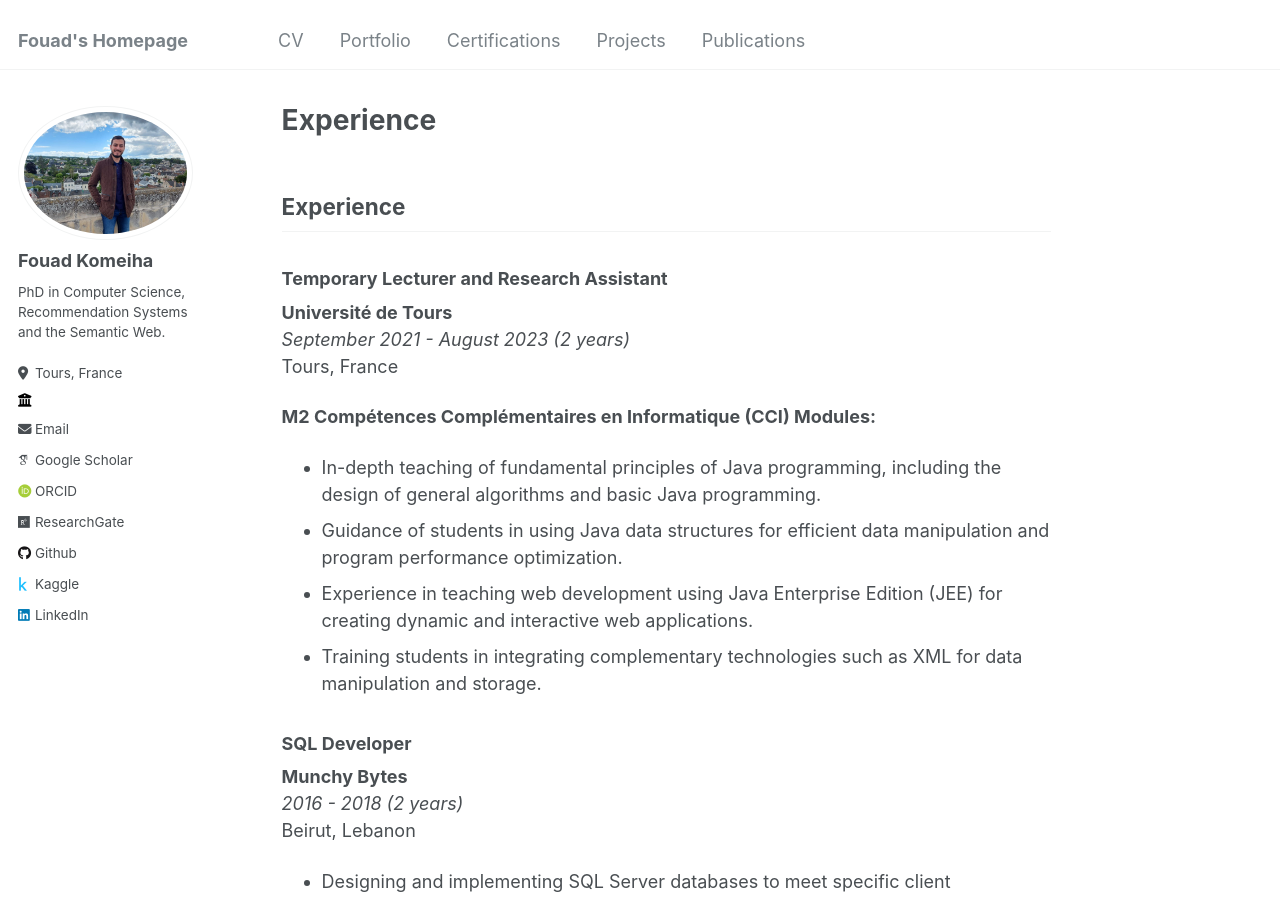
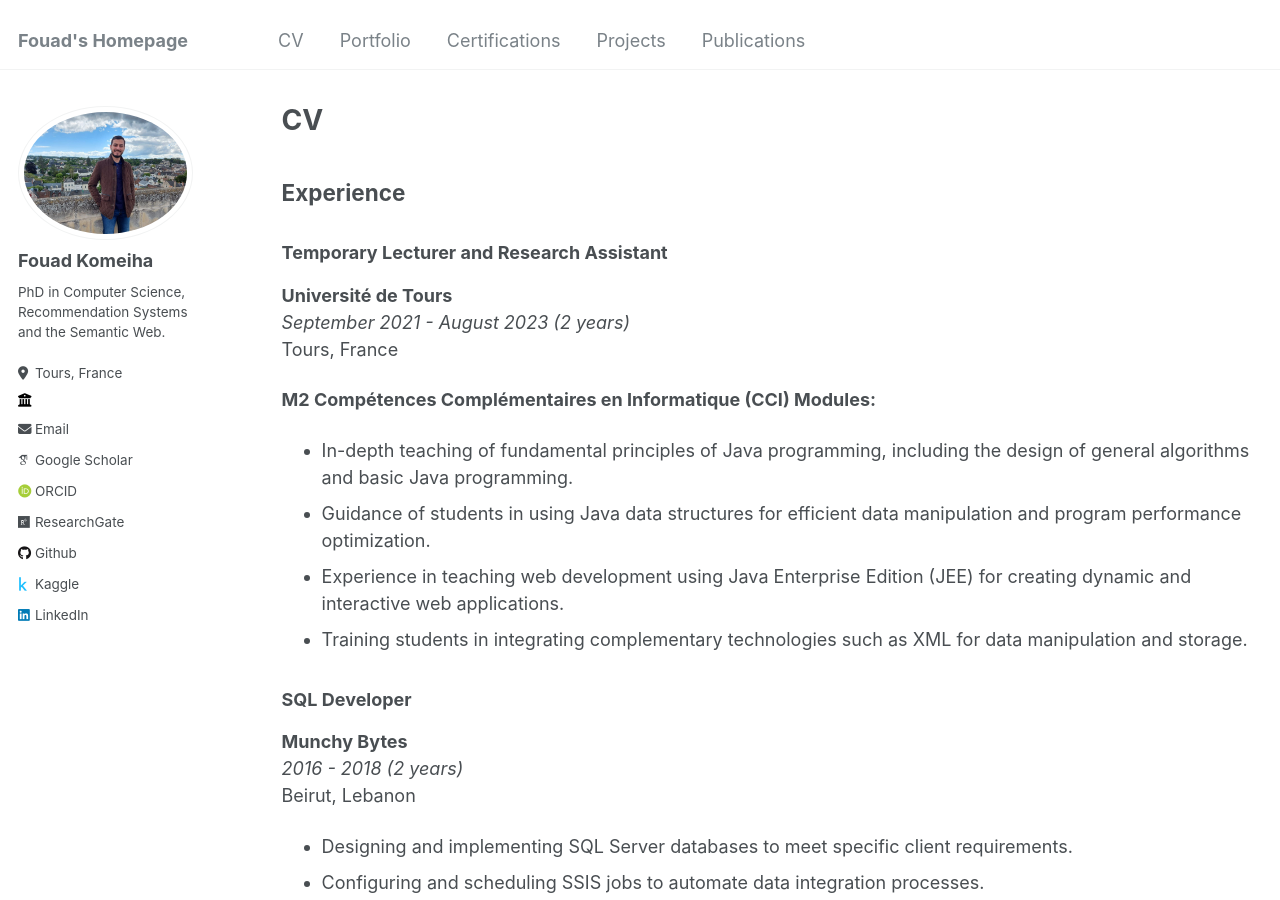
Before and after one commit to FouadKom/FouadKom.github.io, a Jekyll site: the page built from _pages/cv.md, in a window 1280 px wide and 900 px high. Built offline with Jekyll 4.4.1, drawn with Linux system fonts in a browser that asks for light colours; some web fonts are replaced; our own code applies the rules of GitHub Pages for plain Markdown files.

Commit message:
Update cv.md

```diff
--- a/_pages/cv.md
+++ b/_pages/cv.md
@@ -1,3 +1,10 @@
+---
+layout: archive
+title: "CV"
+permalink: /cv/
+author_profile: true
+---
+
 ## Experience
 
 ### Temporary Lecturer and Research Assistant
```
